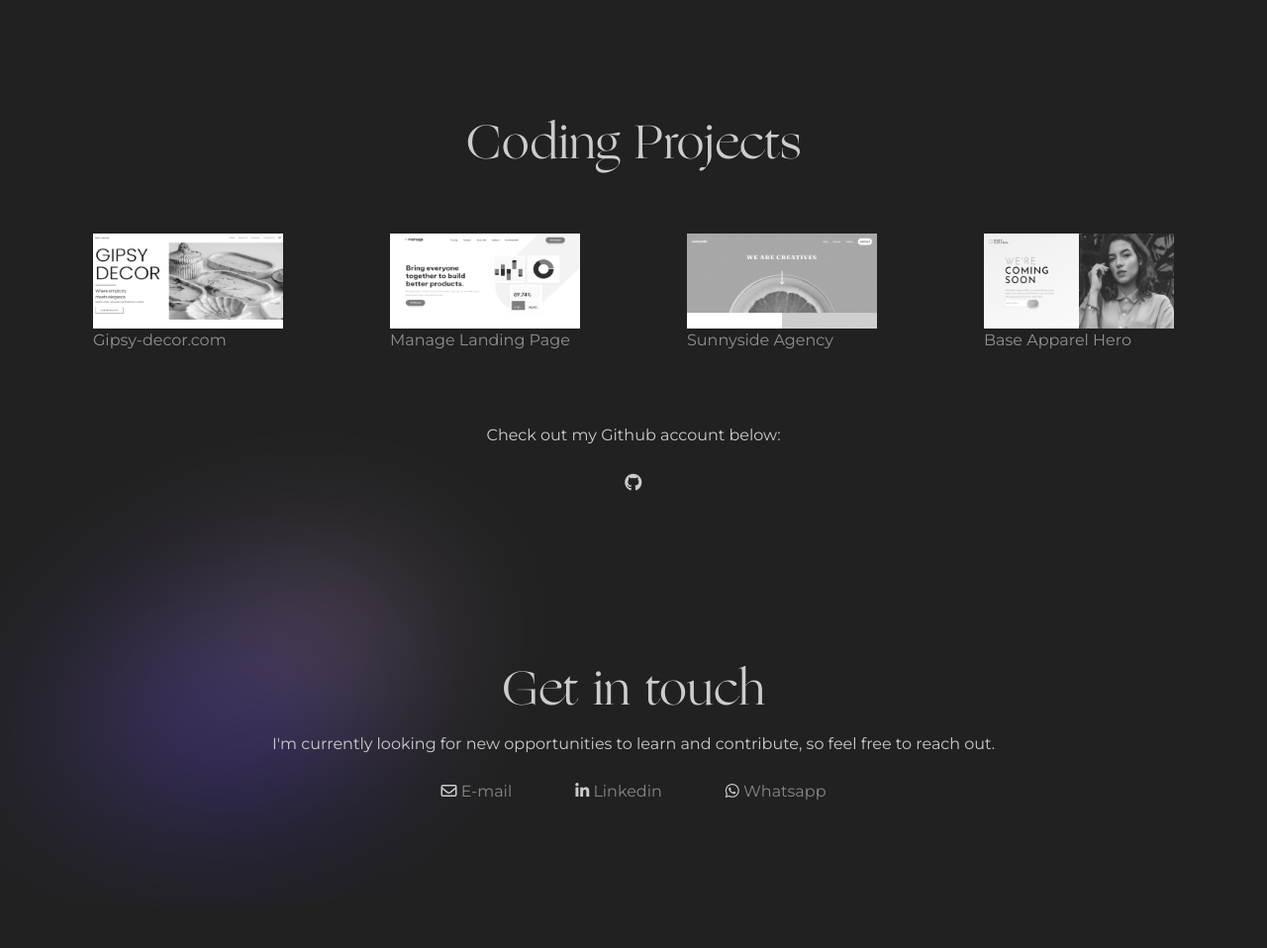
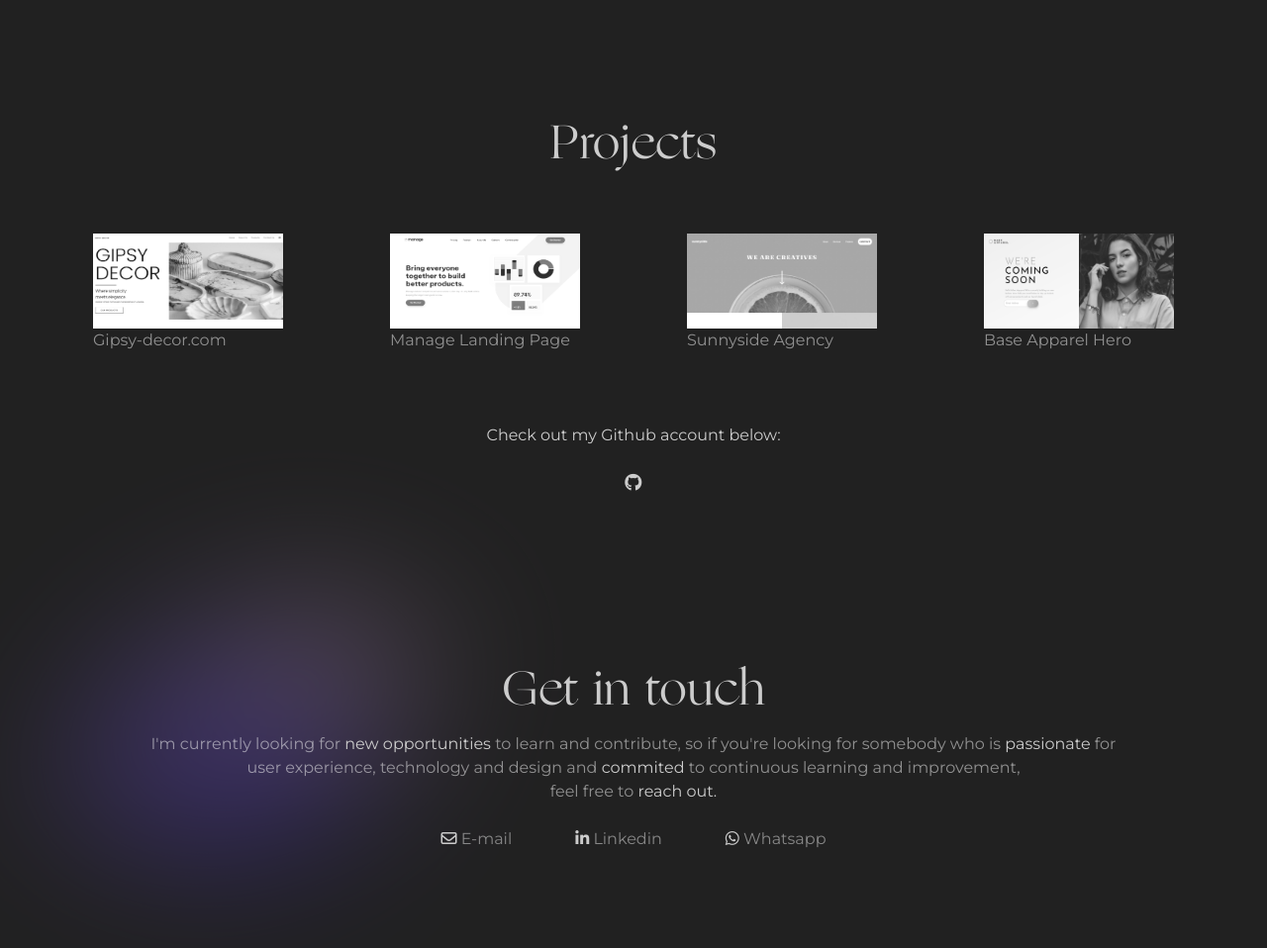
Before and after one commit to NoelaOst/noelaost.github.io, a website: page index.html in a window 1280 px wide. Shown: the part 1340-2298 px from the top of the page at 99% size. Before the commit the page ends 2256 px from the top, so only its background shows below. Drawn offline with Linux system fonts and the light colour scheme.

Commit message:
final changes

```diff
--- a/index.html
+++ b/index.html
@@ -138,7 +138,7 @@
       <!-- projects -->
 
       <section class="py-10 md:py-20" id="projects">
-        <h2 class="text-center">Coding Projects</h2>
+        <h2 class="text-center">Projects</h2>
         <div class="projects-wrapper grid md:grid-cols-2 xl:grid-cols-4 gap-6 lg:gap-20 place-items-center text-white/50 min-h-max min-w-max py-4 md:py-12">
           <a class="hover:text-light-gray" href="https://www.gipsy-decor.com/"><img class="w-48 h-24 object-fit grayscale hover:grayscale-0" src="images/gipsy-decor-screenshot-header.png" alt="gipsy-decor-screenshot" />Gipsy-decor.com</a>
           <a class="hover:text-light-gray" href="https://noelaost.github.io/Manage-Landing-Page/"
@@ -172,12 +172,12 @@
         </div>
       </section>
       <!-- contact -->
-      <section class="min-h-50 relative flex flex-col py-10 md:py-20" id="contact">
+      <section class="min-h-50 relative flex flex-col py-10 md:py-20 relative" id="contact">
         <h2 class="text-center">Get in touch</h2>
-        <p class="text-center">
-          I'm currently looking for new opportunities to learn and contribute,
-          so feel free to reach out.
-        </p>
+        <p class="text-center text-white/50 md:mx-16">
+          I'm currently looking for <span class="text-light-gray">new opportunities</span> to learn and contribute, so if you're looking for somebody who is <span class="text-light-gray">passionate</span> for user experience, technology and design
+           and <span class="text-light-gray">commited</span> to continuous learning  and improvement,</p>
+          <p class="text-center text-white/50"> feel free to <span class="text-light-gray">reach out.</span></p>
         <div
           class="social flex flex-col md:flex-row justify-center items-center gap-6 md:gap-16 py-6 text-light-gray/60"
         >
--- a/src/input.css
+++ b/src/input.css
@@ -61,7 +61,7 @@ h3 {
 }
 
 .nav-list.active {
-  @apply flex flex-col justify-between items-center gap-6 bg-white/5 backdrop-blur-xl fixed inset-x-0 top-0 py-12 border-b border-white/50 md:static md:flex md:flex-row md:gap-6 md:justify-center md:items-center md:bg-transparent md:text-light-gray md:py-0;
+  @apply flex flex-col justify-between items-center gap-6 bg-white/5 backdrop-blur-xl fixed inset-x-0 top-0 py-12 border-b border-light-gray/20 md:static md:flex md:flex-row md:gap-6 md:justify-center md:items-center md:bg-transparent md:text-light-gray md:py-0;
 }
 
 /* hamburger */
@@ -111,5 +111,5 @@ h3 {
 
 /* scroll to top button */
 .to-top-btn.active {
-  @apply static fixed bottom-0.5 right-0.5 w-20 h-20 flex justify-center items-center;
+  @apply fixed bottom-10 right-10 flex justify-center items-center;
 }
```
Also changed, not shown: public/output.css.
